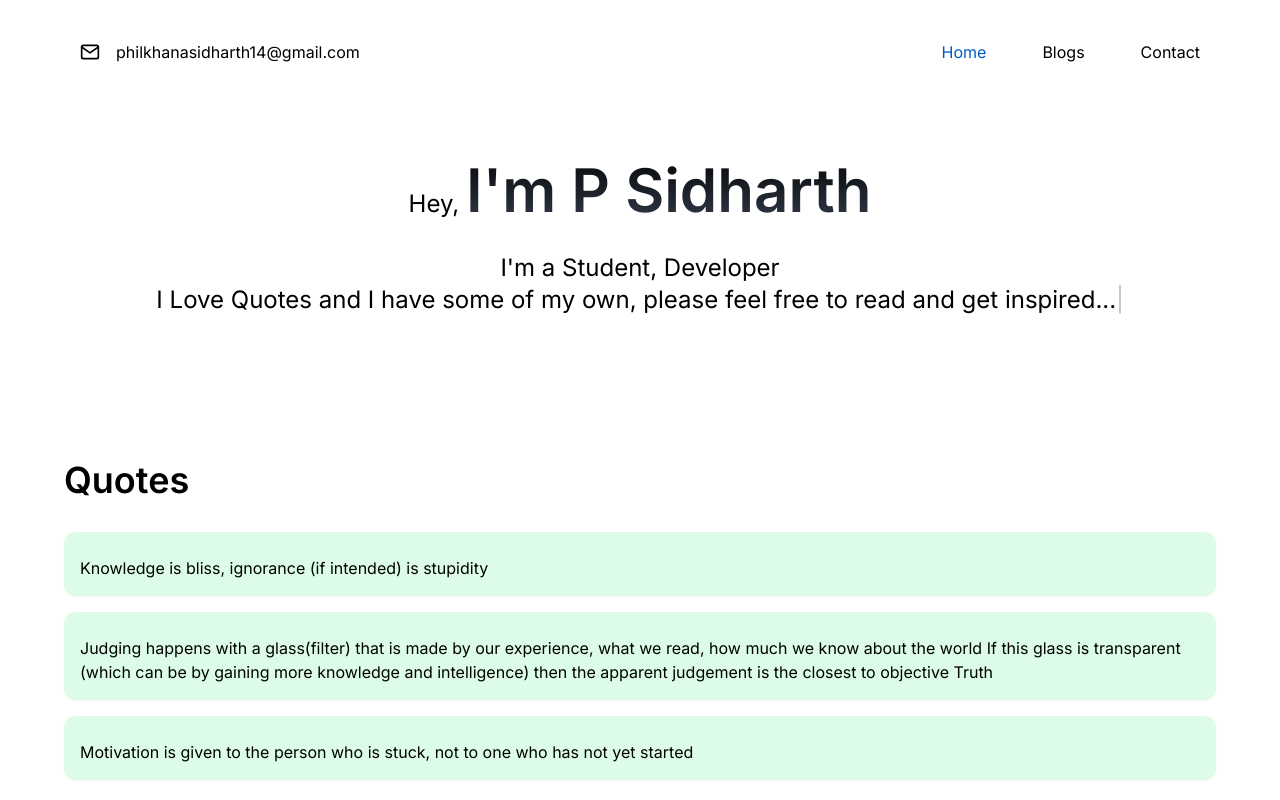
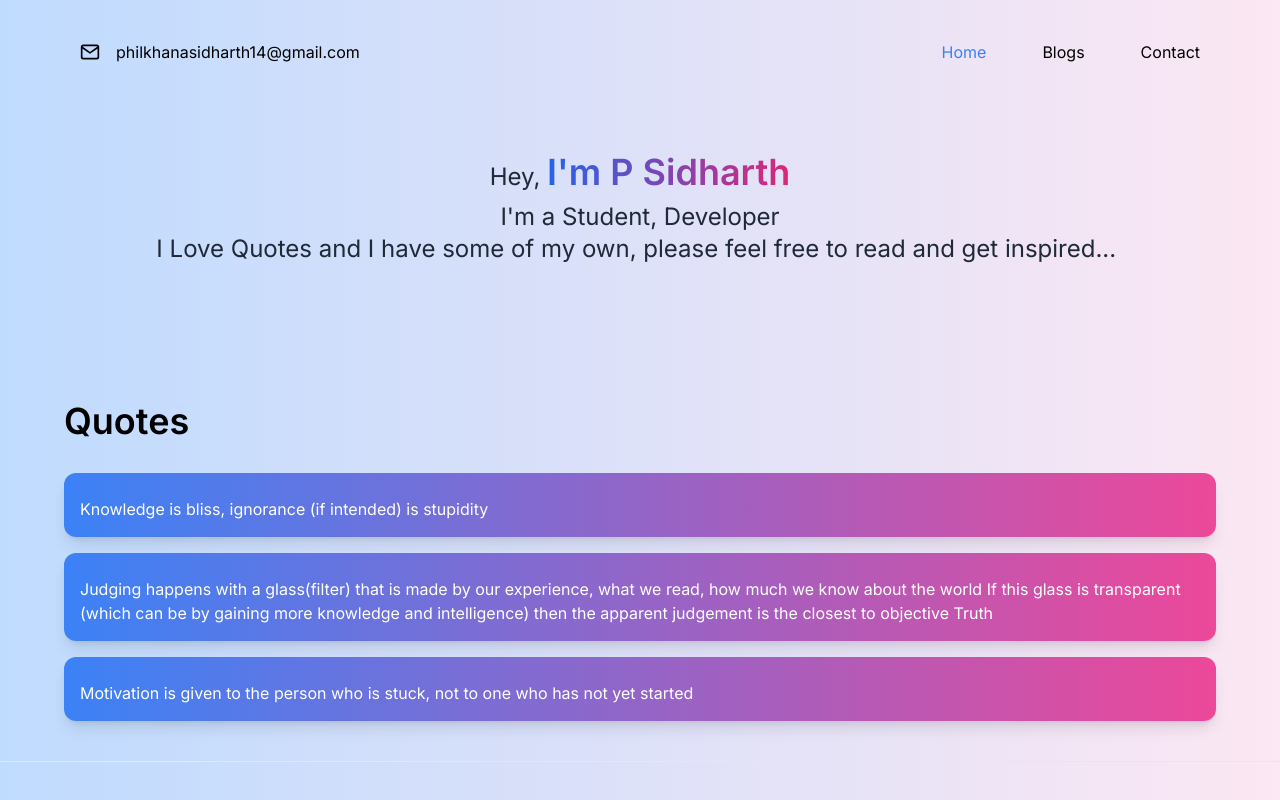
Before and after one commit to psidh/myQuotes, a Next.js app: page / in a window 1280 px wide. Shown: the top 800 px of the page. Built offline with nearby package versions, Linux system fonts and the light colour scheme.

Commit message:
colors, theme added

```diff
--- a/src/app/components/NavBar.tsx
+++ b/src/app/components/NavBar.tsx
@@ -20,7 +20,7 @@ const NavBar = () => {
     <div>
       <div className="mx-8 lg:mx-20 flex justify-between  py-8 md:py-10">
 
-        <a className="hover:scale-105 transition duration-300" href="mailto:philkhanasidharth14@gmail.com">
+        <a className="text-black hover:scale-105 transition duration-300" href="mailto:philkhanasidharth14@gmail.com">
           <div className="flex gap-4 items-center ">
             <svg
               xmlns="http://www.w3.org/2000/svg"
@@ -41,9 +41,9 @@ const NavBar = () => {
           </div>
         </a>
         <div className="gap-14 hidden lg:flex  ">
-          <a className="text-[#005AC1]  hover:text-gray-300" href="/">Home</a>
-          <a className="  hover:text-green-600" href="/#blog">Blogs</a>
-          <a className="  hover:text-green-600" href="/#footer">Contact</a>
+          <a className="text-blue-500  hover:text-pink-600" href="/">Home</a>
+          <a className="text-black  hover:text-pink-600" href="/#blog">Blogs</a>
+          <a className="text-black  hover:text-pink-600" href="/#footer">Contact</a>
         </div>
         <svg
         onClick={toggleNav} // Add onClick event to toggle navigation
@@ -66,9 +66,9 @@ const NavBar = () => {
 
       {isNavOpen && ( // Render the navigation links if isNavOpen is true
         <div className="flex flex-col lg:hidden  ">
-          <a className="text-[#005AC1] m-6" href="/">Home</a>
-          <a className="m-6   hover:text-green-600" href="/#blog"> Quotes </a>
-          <a className="m-6   hover:text-green-600" href="/#footer"> Contact </a>
+          <a className="text-blue-500 hover:text-pink-600 m-6" href="/">Home</a>
+          <a className="m-6 text-black  hover:text-pink-600" href="/#blog"> Quotes </a>
+          <a className="m-6 text-black  hover:text-pink-600" href="/#footer"> Contact </a>
         </div>
       )}
       </div>
--- a/src/app/components/footer.tsx
+++ b/src/app/components/footer.tsx
@@ -17,7 +17,7 @@ const Footer = () => {
     <div className="">
       <div className="py-8 md:py-16 px-8 lg:px-36 border-t-[0.05em] flex lg:flex-row flex-col gap-12 lg:gap-0 justify-between items-center">
         <div className="flex gap-12 ">
-          <a className="hover:scale-150 transition duration-300" href="https://instagram.com/p_s1dharth">
+          <a className="hover:scale-150 text-black transition duration-300" href="https://instagram.com/p_s1dharth">
             <svg
               xmlns="http://www.w3.org/2000/svg"
               width="32"
@@ -35,7 +35,7 @@ const Footer = () => {
               <line x1="17.5" y1="6.5" x2="17.51" y2="6.5"></line>
             </svg>
           </a>
-          <a className="hover:scale-150 transition duration-300" href="https://twitter.com/p_s1dharth">
+          <a className="hover:scale-150 text-black transition duration-300" href="https://twitter.com/p_s1dharth">
             <svg
               xmlns="http://www.w3.org/2000/svg"
               width="32"
@@ -51,7 +51,7 @@ const Footer = () => {
               <path d="M23 3a10.9 10.9 0 0 1-3.14 1.53 4.48 4.48 0 0 0-7.86 3v1A10.66 10.66 0 0 1 3 4s-4 9 5 13a11.64 11.64 0 0 1-7 2c9 5 20 0 20-11.5a4.5 4.5 0 0 0-.08-.83A7.72 7.72 0 0 0 23 3z"></path>
             </svg>
           </a>
-          <a className="hover:scale-150 transition duration-300" href="https://www.linkedin.com/in/p-sidharth">
+          <a className="hover:scale-150 text-black transition duration-300" href="https://www.linkedin.com/in/p-sidharth">
             <svg
               xmlns="http://www.w3.org/2000/svg"
               width="32"
@@ -69,7 +69,7 @@ const Footer = () => {
               <circle cx="4" cy="4" r="2"></circle>
             </svg>
           </a>
-          <a className="hover:scale-150 transition duration-300" href="https://github.com/psidh">
+          <a className="hover:scale-150 text-black transition duration-300" href="https://github.com/psidh">
             <svg
               xmlns="http://www.w3.org/2000/svg"
               width="32"
@@ -86,7 +86,7 @@ const Footer = () => {
             </svg>
           </a>
         </div>
-        <div className="flex gap-4 hover:scale-105 transition duration-300">
+        <div className="flex gap-4 text-black hover:scale-105 transition duration-300">
           <a href="mailto:philkhanasidharth14@gmail.com">
             <div className="flex gap-4 items-center">
               <svg
--- a/src/app/components/quotes.tsx
+++ b/src/app/components/quotes.tsx
@@ -16,13 +16,13 @@ const Blog = () => {
         <div className="">
           <main id="blog">
             <div className="container mx-auto pt-4 pb-8 px-6 md:px-16 md:py-10 ">
-              <h2 className=" md:text-4xl text-3xl font-semibold text-center md:text-left mb-8">Quotes</h2>
+              <h2 className="text-black md:text-4xl text-3xl font-semibold text-center md:text-left mb-8">Quotes</h2>
               <div >
                 <div className="grid gap-4">
                   {Quotes.map((post, index) => (
                     <div key={index} className="flex-1 h-full"> {/* Added className */}
-                      <div className="bg-green-100 dark:bg-gray-900 rounded-xl shadow-sm dark:shadow-lime-400 p-4"> {/* Added h-full */}
-                        <p className="mt-2 text-black dark:text-white">{post.content}</p>
+                      <div className="bg-gradient-to-r from-blue-500 to-pink-500 rounded-xl shadow-lg p-4"> {/* Added h-full */}
+                        <p className="mt-2 text-white">{post.content}</p>
                       </div>
                     </div>
                   ))}
--- a/src/app/components/top.tsx
+++ b/src/app/components/top.tsx
@@ -33,22 +33,21 @@ const Top = () => {
     <GlobalStyle />
       <div className="px-4 flex justify-center items-center">
       </div>
-      <section className="flex flex-col justify-center items-center py-4 md:pt-2 md:pb-8 px-4 lg:px-18">
+      <section className="flex flex-col justify-center items-center md:pb-8 px-4 lg:px-18">
         <h2 className="md:text-2xl text-4xl font-semibold mt-2 py-2">
-          <span className=" md:text-2xl text-lg font-normal">Hey, </span>
-          <span className="font-semibold md:text-6xl text-3xl
+          <span className=" md:text-2xl text-lg font-normal text-gray-800">Hey, </span>
+          <span className="font-semibold md:text-4xl text-2xl
           text-transparent bg-clip-text
-           bg-gradient-to-t from-gray-700 to-black
-            py-2
+          bg-gradient-to-r from-blue-600 to-pink-600
            ">
           {/* eslint-disable-next-line react/no-unescaped-entities */}
           I'm P Sidharth</span></h2>
-          <div className="py-2 px-4 lg:px-18 md:text-center text-center my-4 md:mb-8">
-            <p className="md:text-2xl text-md ">
+          <div className="px-4 lg:px-18 md:text-center text-center md:mb-8">
+            <p className="md:text-2xl text-md text-gray-800">
               {/* eslint-disable-next-line react/no-unescaped-entities */}
               I'm a Student, Developer
             </p>
-            <p className="md:text-2xl text-md ">I Love Quotes and I have some of my own, please feel free to read and get inspired...
+            <p className="md:text-2xl text-md text-gray-800">I Love Quotes and I have some of my own, please feel free to read and get inspired...
               <span className="inline-flex opacity-50 text-2xl font-light blinking">|</span>
             </p>
           </div>
--- a/src/app/layout.tsx
+++ b/src/app/layout.tsx
@@ -5,8 +5,7 @@ import { Inter } from 'next/font/google'
 const inter = Inter({ subsets: ['latin'] })
 
 export const metadata: Metadata = {
-  title: 'Create Next App',
-  description: 'Generated by create next app',
+  title: "P Sidharth's Quote",
 }
 
 export default function RootLayout({
--- a/src/app/page.tsx
+++ b/src/app/page.tsx
@@ -4,7 +4,7 @@ import Top from './components/top';
 import Quotes from './components/quotes';
 import Footer from './components/footer';
 export default function Home() {
-  return (<main className='dark:bg-black bg-white' >
+  return (<main className='bg-gradient-to-r from-blue-200 to-pink-100' >
     <NavBar/>
     <Top />
     <Quotes />
```
